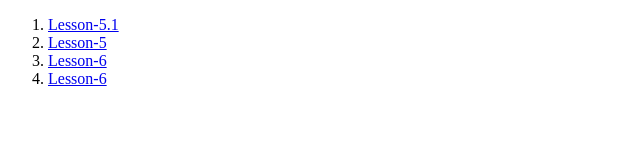
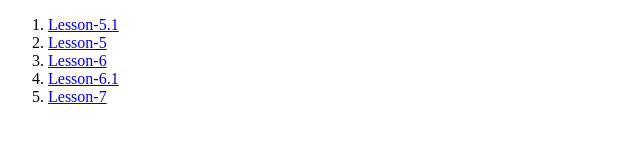
Before and after one commit to lukashuk-hub/homeworks, a plain HTML site: page index.html in a window 1280 px wide. Shown: the full height of the page, 0-640 px from the left. Drawn offline with Linux system fonts and the light colour scheme.

Commit message:
add lesson-7

```diff
--- a/index.html
+++ b/index.html
@@ -13,7 +13,9 @@
 
         <li> <a href="./lesson-6/index.html">Lesson-6</a></li>
 
-        <li> <a href="./lesson-6.1/index.html">Lesson-6</a></li>
+        <li> <a href="./lesson-6.1/index.html">Lesson-6.1</a></li>
+        <li> <a href="./lesson-7/index.html">Lesson-7</a></li>
+
     </ol>
 
 </body>
```
